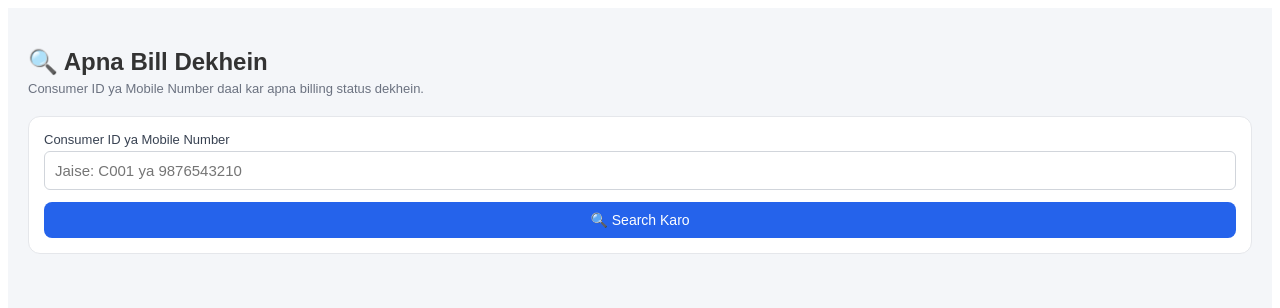
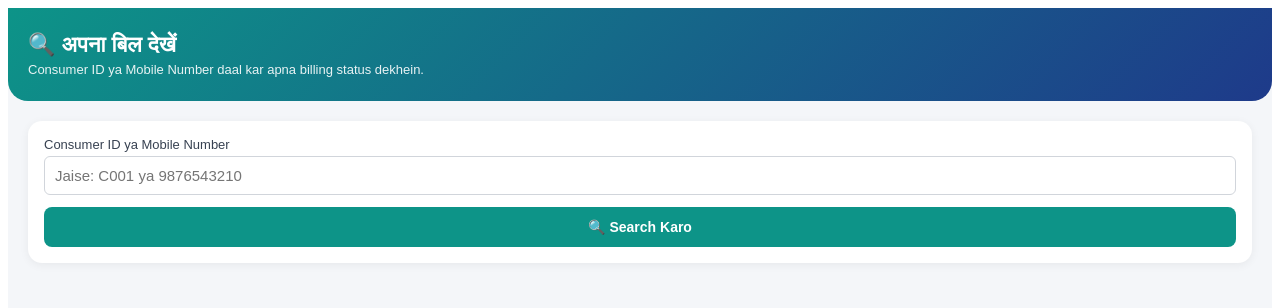
Before and after one commit to jay426647-coder/digital-billing, a Next.js app: page /mybill in a window 1280 px wide. Shown: the top 308 px of the page. Built offline with nearby package versions, Linux system fonts and the light colour scheme.

Commit message:
Update page.jsx

```diff
--- a/app/mybill/page.jsx
+++ b/app/mybill/page.jsx
@@ -4,10 +4,11 @@ import { useState, useEffect } from 'react';
 import { supabase } from '../../lib/supabaseClient';
 import { formatBillPeriod, getMonthsOverdue, getCurrentCycle } from '../../lib/billUtils';
 import { getLang } from '../../lib/i18n';
+import { theme } from '../../lib/theme';
 
 const text = {
   hi: {
-    title: '🔍 Apna Bill Dekhein',
+    title: 'अपना बिल देखें',
     subtitle: 'Consumer ID ya Mobile Number daal kar apna billing status dekhein.',
     inputLabel: 'Consumer ID ya Mobile Number',
     placeholder: 'Jaise: C001 ya 9876543210',
@@ -25,7 +26,7 @@ const text = {
     noRecordFound: 'Koi record nahi mila.',
   },
   en: {
-    title: '🔍 View My Bill',
+    title: 'View My Bill',
     subtitle: 'Enter Consumer ID or Mobile Number to check your billing status.',
     inputLabel: 'Consumer ID or Mobile Number',
     placeholder: 'e.g. C001 or 9876543210',
@@ -124,13 +125,23 @@ export default function MyBillPage() {
     .reduce((sum, b) => sum + Number(b.amount), 0);
 
   return (
-    <div style={{ padding: '20px', fontFamily: 'sans-serif', backgroundColor: '#f4f6f9', minHeight: '100vh' }}>
-      <h2 style={{ color: '#333', marginBottom: '5px' }}>{t.title}</h2>
-      <p style={{ color: '#6b7280', fontSize: '13px', marginTop: 0, marginBottom: '20px' }}>
-        {t.subtitle}
-      </p>
+    <div style={{ fontFamily: 'sans-serif', backgroundColor: theme.bg, minHeight: '100vh', paddingBottom: '20px' }}>
+      <div
+        style={{
+          background: `linear-gradient(135deg, ${theme.primary}, ${theme.accent})`,
+          padding: '24px 20px',
+          color: '#fff',
+          borderBottomLeftRadius: '20px',
+          borderBottomRightRadius: '20px',
+          marginBottom: '20px',
+        }}
+      >
+        <h2 style={{ margin: '0 0 4px 0', fontSize: '22px' }}>🔍 {t.title}</h2>
+        <p style={{ fontSize: '13px', opacity: 0.9, margin: 0 }}>{t.subtitle}</p>
+      </div>
 
-      <form onSubmit={handleSearch} style={{ background: '#fff', padding: '15px', borderRadius: '12px', marginBottom: '20px', border: '1px solid #e5e7eb' }}>
+      <div style={{ padding: '0 20px' }}>
+        <form onSubmit={handleSearch} style={{ background: theme.card, padding: '16px', borderRadius: theme.radius, marginBottom: '20px', boxShadow: theme.shadow }}>
           <label style={{ fontSize: '13px', color: '#374151', display: 'block', marginBottom: '4px' }}>
             {t.inputLabel}
           </label>
@@ -145,12 +156,13 @@ export default function MyBillPage() {
             type="submit"
             disabled={loading}
             style={{
-            background: loading ? '#9ca3af' : '#2563eb',
+              background: loading ? '#9ca3af' : theme.primary,
               color: '#fff',
               border: 'none',
-            padding: '10px 16px',
-            borderRadius: '8px',
+              padding: '12px 16px',
+              borderRadius: theme.radiusSmall,
               fontSize: '14px',
+              fontWeight: 'bold',
               cursor: loading ? 'default' : 'pointer',
               width: '100%',
             }}
@@ -167,9 +179,9 @@ export default function MyBillPage() {
 
         {consumer && (
           <>
-          <div style={{ background: '#eff6ff', border: '1px solid #bfdbfe', padding: '15px', borderRadius: '12px', marginBottom: '15px' }}>
-            <p style={{ margin: 0, fontWeight: 'bold', fontSize: '18px', color: '#1e3a8a' }}>{consumer.name}</p>
-            <p style={{ margin: '4px 0 0 0', fontSize: '13px', color: '#1e40af' }}>
+            <div style={{ background: theme.accentLight, border: '1px solid #bfdbfe', padding: '16px', borderRadius: theme.radius, marginBottom: '15px' }}>
+              <p style={{ margin: 0, fontWeight: 'bold', fontSize: '18px', color: theme.accent }}>{consumer.name}</p>
+              <p style={{ margin: '4px 0 0 0', fontSize: '13px', color: theme.accent }}>
                 {t.idLabel}: {consumer.consumer_id_str} • {t.ward} {consumer.ward_number} • {consumer.mobile_number}
               </p>
             </div>
@@ -178,23 +190,23 @@ export default function MyBillPage() {
               style={{
                 background: totalDue > 0 ? '#fff1f2' : '#ecfdf5',
                 border: `1px solid ${totalDue > 0 ? '#fecdd3' : '#a7f3d0'}`,
-              padding: '15px',
-              borderRadius: '12px',
+                padding: '16px',
+                borderRadius: theme.radius,
                 marginBottom: '20px',
               }}
             >
               <h3 style={{ margin: '0 0 5px 0', fontSize: '14px', color: totalDue > 0 ? '#9f1239' : '#065f46' }}>
                 {totalDue > 0 ? t.totalDue : t.noDue}
               </h3>
-            <p style={{ margin: 0, fontSize: '24px', fontWeight: 'bold', color: totalDue > 0 ? '#881337' : '#064e3b' }}>
+              <p style={{ margin: 0, fontSize: '26px', fontWeight: 'bold', color: totalDue > 0 ? '#881337' : '#064e3b' }}>
                 ₹ {totalDue.toLocaleString('en-IN')}
               </p>
             </div>
 
-          <h3 style={{ fontSize: '15px', color: '#374151', marginBottom: '10px' }}>{t.billHistory}</h3>
+            <h3 style={{ fontSize: '15px', color: theme.textDark, marginBottom: '10px' }}>{t.billHistory}</h3>
 
             {bills.length === 0 ? (
-            <p style={{ color: '#6b7280' }}>{t.noBills}</p>
+              <p style={{ color: theme.textMuted }}>{t.noBills}</p>
             ) : (
               <div style={{ display: 'flex', flexDirection: 'column', gap: '10px' }}>
                 {bills.map((b) => {
@@ -203,13 +215,13 @@ export default function MyBillPage() {
                   return (
                     <div
                       key={b.id}
-                    style={{ background: '#fff', border: '1px solid #e5e7eb', borderRadius: '10px', padding: '12px', display: 'flex', justifyContent: 'space-between', alignItems: 'center' }}
+                      style={{ background: theme.card, border: `1px solid ${theme.border}`, borderRadius: theme.radius, padding: '14px', boxShadow: theme.shadow, display: 'flex', justifyContent: 'space-between', alignItems: 'center' }}
                     >
                       <div>
-                      <p style={{ margin: 0, fontWeight: 'bold', color: '#111827' }}>
+                        <p style={{ margin: 0, fontWeight: 'bold', color: theme.textDark }}>
                           {formatBillPeriod(b)}
                         </p>
-                      <p style={{ margin: '4px 0 0 0', fontSize: '16px', fontWeight: 'bold', color: '#111827' }}>
+                        <p style={{ margin: '4px 0 0 0', fontSize: '16px', fontWeight: 'bold', color: theme.textDark }}>
                           ₹ {b.amount}
                         </p>
                         {b.status === 'OVERDUE' && monthsOverdue > 0 && (
@@ -239,8 +251,9 @@ export default function MyBillPage() {
         )}
 
         {searched && !consumer && !loading && !error && (
-        <p style={{ color: '#6b7280' }}>{t.noRecordFound}</p>
+          <p style={{ color: theme.textMuted }}>{t.noRecordFound}</p>
         )}
+      </div>
     </div>
   );
 }
```
Lines whose indentation alone changed are shown as unchanged.
